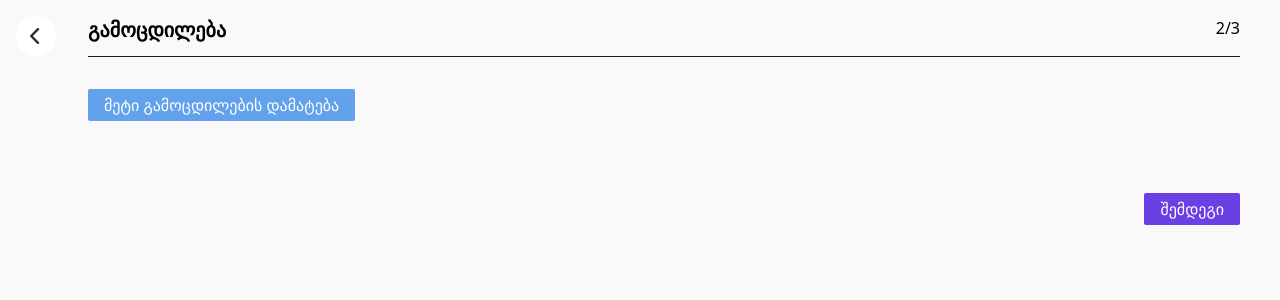
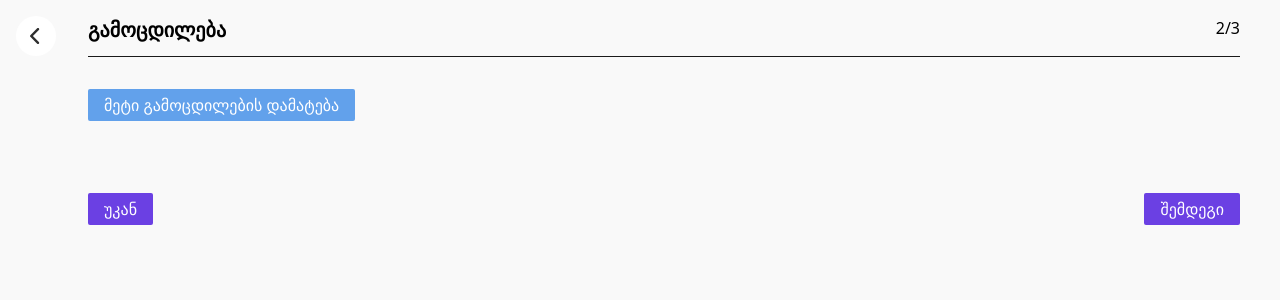
Before and after one commit to mariambuzaladze/resume-creator, a React (Vite) app: page /experience in a window 1280 px wide. Shown: the top 300 px of the page. Built offline with nearby package versions, Linux system fonts and the light colour scheme.

Commit message:
feat: add button to experience page

```diff
--- a/src/pages/Experience/components/Main.jsx
+++ b/src/pages/Experience/components/Main.jsx
@@ -169,12 +169,23 @@ export default function Main() {
               )}
             </FieldArray>
 
-            <button
-              type="submit"
-              className="self-end text-white bg-[#6B40E3] rounded-sm pt-1 pb-1 p-4 mt-10 mb-4 md:mb-8"
-            >
-              შემდეგი
-            </button>
+            <div className="flex justify-between mt-10 mb-4 md:mb-8">
+              <button
+                onClick={() => {
+                  navigate("/private");
+                }}
+                className="text-white bg-[#6B40E3] rounded-sm pt-1 pb-1 p-4"
+              >
+                უკან
+              </button>
+
+              <button
+                type="submit"
+                className="text-white bg-[#6B40E3] rounded-sm pt-1 pb-1 p-4"
+              >
+                შემდეგი
+              </button>
+            </div>
           </Form>
         )}
       </Formik>
```
